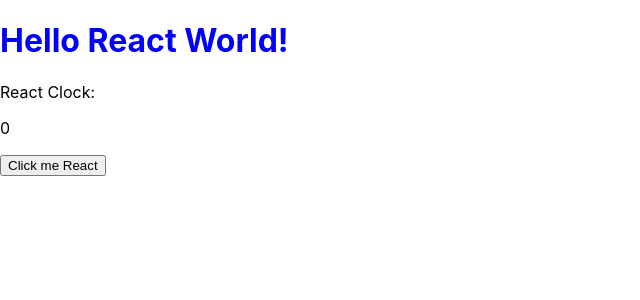
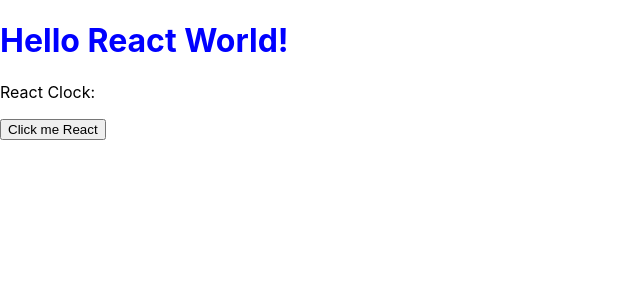
Before and after one commit to Programxiaoming/web2repos, a React (Create React App) app in the folder reactsepconcerns/separateconcern/: page / in a window 1280 px wide. Shown: the top 300 px of the page, without its empty margins (0-640 px from the left). Built offline with nearby package versions, Linux system fonts and the light colour scheme.

Commit message:
CounterDisplay

```diff
--- a/reactsepconcerns/separateconcern/src/App.js
+++ b/reactsepconcerns/separateconcern/src/App.js
@@ -22,7 +22,7 @@
     It also has a button that counts clicks and toggles style color. */}
     <DisplayMessage color={color} />
     <Clock />
-    <p>{count}</p>
+    <CounterDisplay />
     <UserActions setColor={setColor} setCount={setCount} count={count} color={color}/>
     </div>
     );
@@ -34,6 +34,9 @@
         props.setCount(props.count+1)}}>
         Click me React
         </button>
+        }
+function CounterDisplay(props) {
+    return <p>{props.count}</p>;
         }
 
 function toggle(color) {
```
